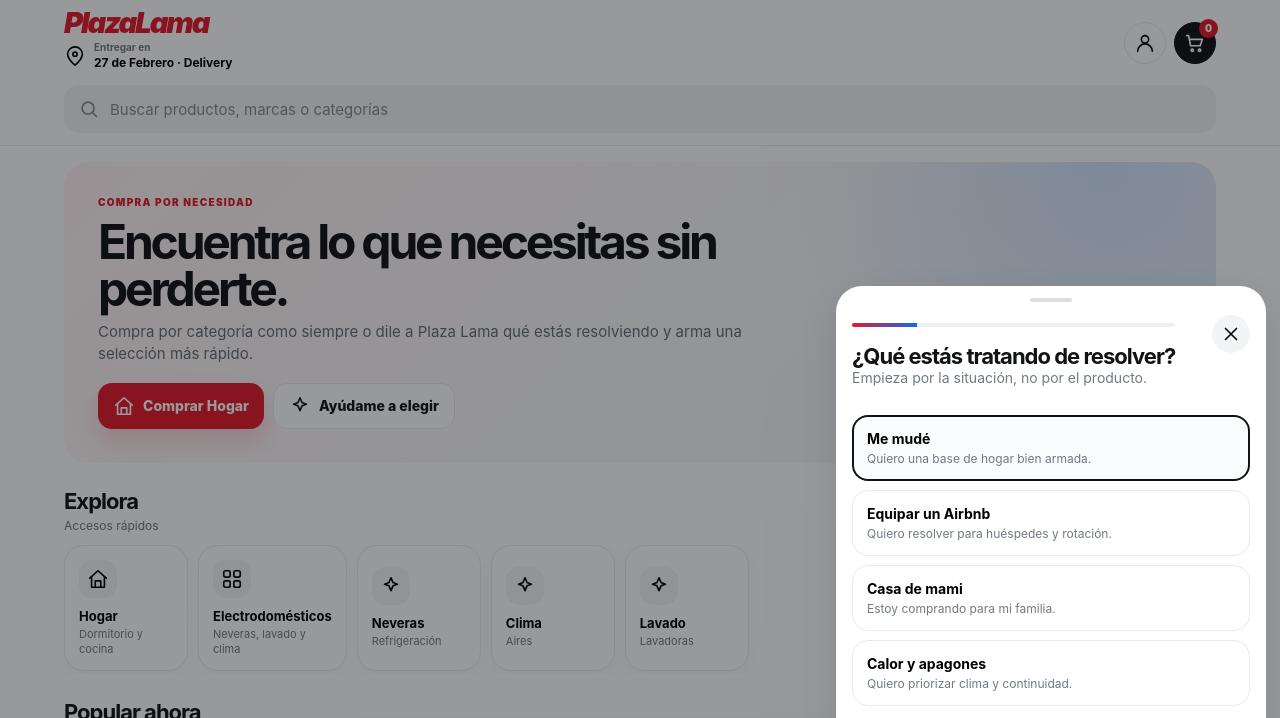
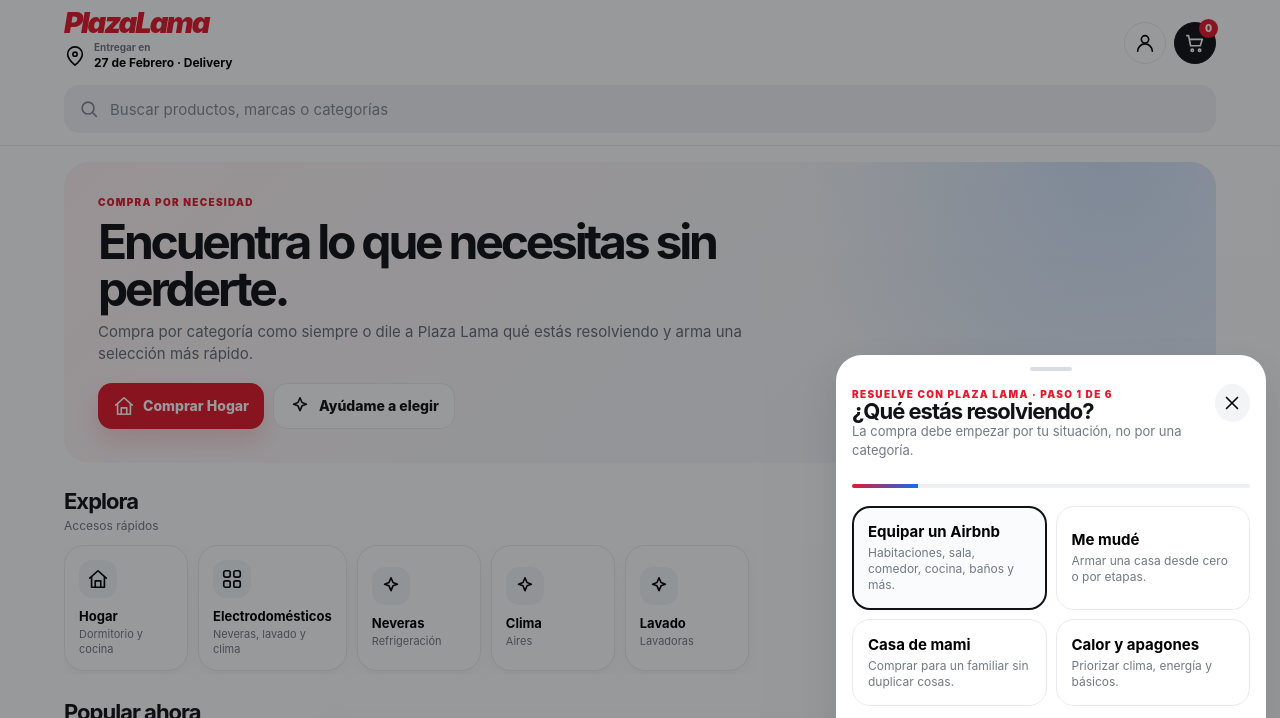
Before and after one commit to jacintodpeynado/jacintoseguros, a plain HTML site: page plaza-lama/index.html in a window 1280 px wide. Both pictures are taken after a click on the button "Ayúdame a elegir". Shown: the top 718 px of the page. Drawn offline with Linux system fonts and the light colour scheme.

Commit message:
Load Airbnb resolver and real catalog extensions

```diff
--- a/plaza-lama/index.html
+++ b/plaza-lama/index.html
@@ -1,6 +1,6 @@
-<!doctype html><html lang="es"><head><meta charset="utf-8"><meta name="viewport" content="width=device-width,initial-scale=1,viewport-fit=cover"><meta name="theme-color" content="#ffffff"><title>Plaza Lama · App Concept</title><link rel="stylesheet" href="base.css"><link rel="stylesheet" href="ui.css"><link rel="stylesheet" href="refine.css"></head><body><div class="app">
+<!doctype html><html lang="es"><head><meta charset="utf-8"><meta name="viewport" content="width=device-width,initial-scale=1,viewport-fit=cover"><meta name="theme-color" content="#ffffff"><title>Plaza Lama · App Concept</title><link rel="stylesheet" href="base.css"><link rel="stylesheet" href="ui.css"><link rel="stylesheet" href="refine.css"><link rel="stylesheet" href="airbnb.css"></head><body><div class="app">
 <header class="header"><div class="header-inner"><div class="toprow"><div><div class="wordmark">PlazaLama</div><button class="locbtn" id="locationBtn"><svg viewBox='0 0 24 24'><path d='M20 10c0 5-8 12-8 12S4 15 4 10a8 8 0 1 1 16 0Z'/><circle cx='12' cy='10' r='2.3'/></svg><span class="loccopy"><small>Entregar en</small><b id="locLabel">27 de Febrero · Delivery</b></span></button></div><div class="actions"><button class="round" id="accountBtn"><svg viewBox='0 0 24 24'><circle cx='12' cy='8' r='4'/><path d='M4 21a8 8 0 0 1 16 0'/></svg></button><button class="round dark" id="headerCart"><svg viewBox='0 0 24 24'><path d='M3 4h2l2.2 11h10.5L20 8H6.3'/><circle cx='9' cy='20' r='1.3'/><circle cx='17' cy='20' r='1.3'/></svg><span class="badge" id="cartCount">0</span></button></div></div><button class="searchbtn" id="searchBtn"><svg viewBox='0 0 24 24'><circle cx='11' cy='11' r='6.5'/><path d='m20 20-3.5-3.5'/></svg><span>Buscar productos, marcas o categorías</span></button></div></header>
 <main id="main"></main>
 <nav class="bottomnav"><button class="navbtn active" data-nav="home"><svg viewBox='0 0 24 24'><path d='m3 11 9-8 9 8'/><path d='M5 10v11h14V10M9 21v-7h6v7'/></svg><span>Inicio</span></button><button class="navbtn" data-nav="categories"><svg viewBox='0 0 24 24'><rect x='3' y='3' width='7' height='7' rx='2'/><rect x='14' y='3' width='7' height='7' rx='2'/><rect x='3' y='14' width='7' height='7' rx='2'/><rect x='14' y='14' width='7' height='7' rx='2'/></svg><span>Categorías</span></button><button class="navbtn" data-nav="guide"><svg viewBox='0 0 24 24'><path d='m12 3 2.2 5.2L19 10l-4.8 1.8L12 17l-2.2-5.2L5 10l4.8-1.8Z'/></svg><span>Resuelve</span></button><button class="navbtn" data-nav="favorites"><svg viewBox='0 0 24 24'><path d='M20.8 4.6a5.5 5.5 0 0 0-7.8 0L12 5.6l-1-1a5.5 5.5 0 0 0-7.8 7.8L12 21l8.8-8.6a5.5 5.5 0 0 0 0-7.8Z'/></svg><span>Guardados</span></button><button class="navbtn" data-nav="cart"><svg viewBox='0 0 24 24'><path d='M3 4h2l2.2 11h10.5L20 8H6.3'/><circle cx='9' cy='20' r='1.3'/><circle cx='17' cy='20' r='1.3'/></svg><span>Carrito</span></button></nav>
 </div>
-<div class="overlay" id="detailOverlay"><div class="sheet" id="detailSheet"></div></div><div class="overlay" id="cartOverlay"><div class="sheet" id="cartSheet"></div></div><div class="overlay" id="locationOverlay"><div class="sheet" id="locationSheet"></div></div><div class="overlay" id="accountOverlay"><div class="sheet" id="accountSheet"></div></div><div class="overlay" id="guideOverlay"><div class="sheet" id="guideSheet"></div></div><div class="searchpanel" id="searchPanel"></div><div class="toast" id="toast"></div><script src="products.js"></script><script src="icons.js"></script><script src="fallbacks.js"></script><script src="app1.js"></script><script src="app2.js"></script><script src="app3.js"></script><script src="app4.js"></script><script src="app5.js"></script></body></html>
+<div class="overlay" id="detailOverlay"><div class="sheet" id="detailSheet"></div></div><div class="overlay" id="cartOverlay"><div class="sheet" id="cartSheet"></div></div><div class="overlay" id="locationOverlay"><div class="sheet" id="locationSheet"></div></div><div class="overlay" id="accountOverlay"><div class="sheet" id="accountSheet"></div></div><div class="overlay" id="guideOverlay"><div class="sheet" id="guideSheet"></div></div><div class="searchpanel" id="searchPanel"></div><div class="toast" id="toast"></div><script src="products.js"></script><script src="catalog-airbnb.js"></script><script src="icons.js"></script><script src="fallbacks.js"></script><script src="app1.js"></script><script src="app2.js"></script><script src="app3.js"></script><script src="app4.js"></script><script src="airbnb-lite.js"></script><script src="app5.js"></script></body></html>
```
